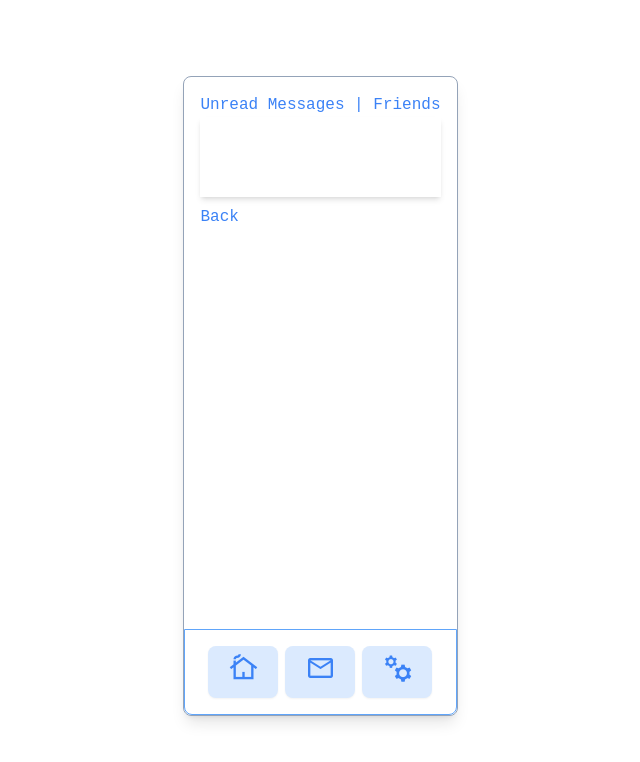
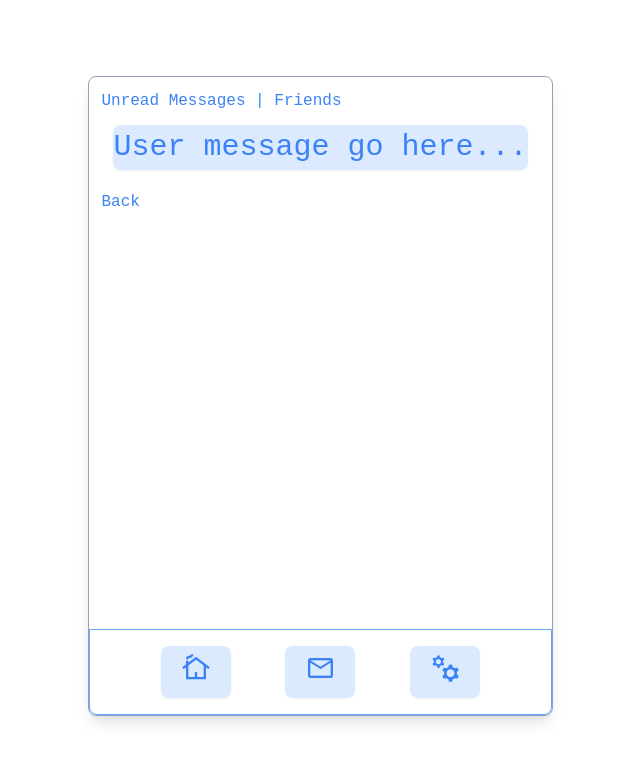
Before and after one commit to DHBuild002/reddit-minimal, a React (Create React App) app: page /messages in a window 1280 px wide. Shown: the top 762 px of the page, without its empty margins (312-952 px from the left). Built offline with nearby package versions, Linux system fonts and the light colour scheme; no server answers; a web font is replaced by a local one.

Commit message:
ADD: x to the check dark mode works task

```diff
--- a/src/App.js
+++ b/src/App.js
@@ -11,10 +11,10 @@ import { setUserInfo, logout } from "./state/authSlice";
 import { selectThemeMode } from "./state/themeSlice";
 
 function App() {
-  // const mode = useSelector(selectThemeMode);
-  // useEffect(() => {
-  //   document.documentElement.setAttribute("data-theme", mode);
-  // }, [mode]);
+  const mode = useSelector(selectThemeMode);
+  useEffect(() => {
+    document.documentElement.setAttribute("data-theme", mode);
+  }, [mode]);
   useEffect(() => {
     if (window.location.hash) {
       window.history.replaceState(null, "", window.location.href.split("#")[0]);
@@ -24,7 +24,7 @@ function App() {
     <div className="flex h-screen overflow-y-auto md:w-full sm:w-full sm:items-center sm:justify-center items-center">
       <div className="flex flex-col h-4/5 justify-center items-center hover:overflow mr-0 pb-0 rounded-lg shadow-lg border border-slate-400 relative">
         <Router>
-          <div className="flex-grow">
+          <div className="max-w-screen-sm w-full flex-grow">
             <Routes>
               <Route exact path="/" element={<Home />} />
               <Route path="/messages" element={<Messages />} />
--- a/src/components/styles/post.css
+++ b/src/components/styles/post.css
@@ -1,8 +1,5 @@
 .post-img {
   @apply z-0 w-1/2 h-min rounded-lg p-5 object-fill bg-transparent border border-blue-400;
-}
-.post-container {
-  @apply items-center;
 }
 [data-theme="dark"].post-container {
   @apply flex justify-center items-center;
--- a/src/components/styles/settings.css
+++ b/src/components/styles/settings.css
@@ -1,5 +1,5 @@
 .ui-mode {
-  @apply flex flex-col rounded-lg bg-slate-100 w-min list-none flex-nowrap justify-center mt-5 mb-5;
+  @apply flex flex-col rounded-lg bg-slate-100 list-none flex-nowrap justify-center mt-5 mb-5;
 }
 .ui-mode > * {
   @apply ml-2 p-5;
--- a/src/pages/Home.js
+++ b/src/pages/Home.js
@@ -16,7 +16,7 @@ export default function Home() {
         <AuthButton />
       </div>
       {/* Navigation Bar */}
-      <div className="justify-center">
+      <div className="justify-center h-content overflow-y-hidden">
         {/* Content Area */}
         <ContentArea />
       </div>
--- a/src/pages/Messages.js
+++ b/src/pages/Messages.js
@@ -3,12 +3,12 @@ import { Link } from "react-router-dom";
 export default function Messages() {
   return (
     <>
-      <div className="p-4">
+      <div className="p-3">
         <p>Unread Messages | Friends</p>
 
-        <div className="p-10 bg-white shadow-md">
-          <ul>
-            <li></li>
+        <div className="p-0 bg-white">
+          <ul className="p-3">
+            <li>User message go here...</li>
           </ul>
         </div>
 
--- a/src/pages/Settings.js
+++ b/src/pages/Settings.js
@@ -13,8 +13,8 @@ export default function Settings() {
     <>
       <div className="p-4">
         <p>Account Settings</p>
-        <div className="ui-mode w-max p-5">
-          <h3 className="text-base flex-nowrap p-0">Dark/Light Switcher</h3>
+        <div className="p-5">
+          <h3 className="text-base p-0">Dark/Light Switcher</h3>
           <ul className="switch-menu">
             <li className={themeClass} onClick={() => dispatch(toggleTheme())}>
               <span
```
Also changed, not shown: 1 other file (tests, documents, lock files or other folders).
